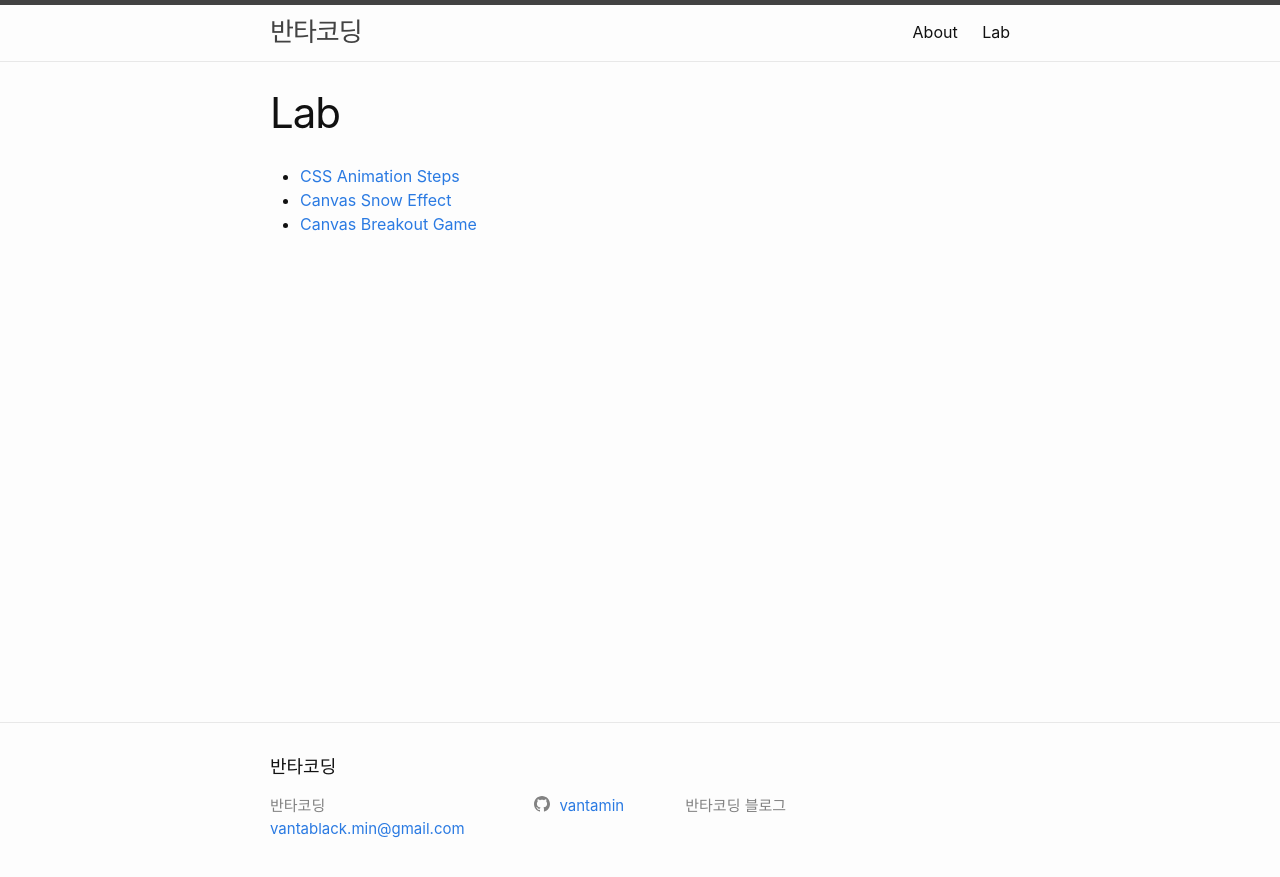
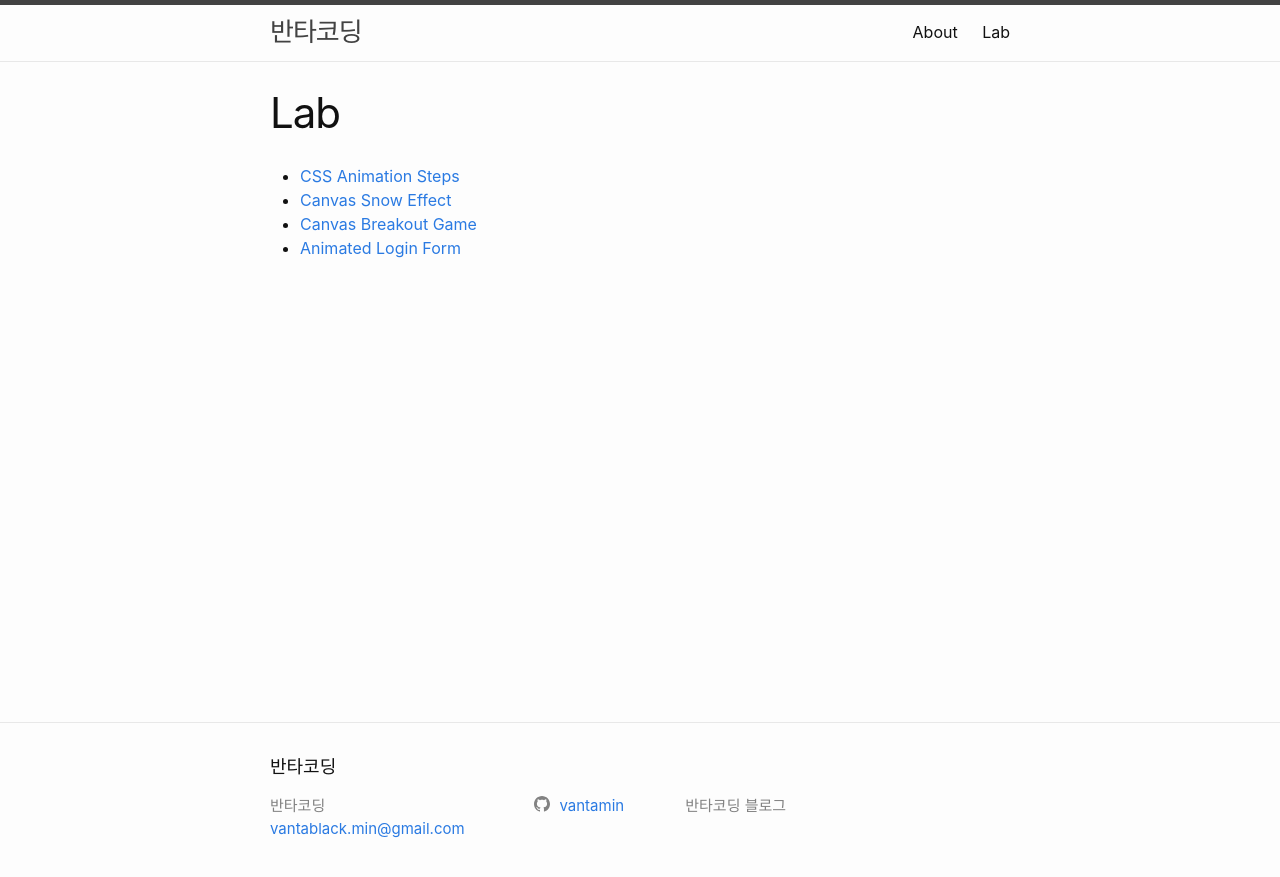
Before and after one commit to vantamin/vantamin.github.io, a Jekyll site: the page built from lab.html, in a window 1280 px wide. Shown: the top 877 px of the page. Built offline with Jekyll 4.4.1, drawn with Linux system fonts in a browser that asks for light colours.

Commit message:
Update Lab Page

```diff
--- a/_data/labs.json
+++ b/_data/labs.json
@@ -10,5 +10,9 @@
   {
     "title": "Canvas Breakout Game",
     "url": "https://vantamin.github.io/lab/canvas-breakout-game.html"
+  },
+  {
+    "title": "Animated Login Form",
+    "url": "https://vantamin.github.io/lab/css-animation-login.html"
   }
 ]
```
